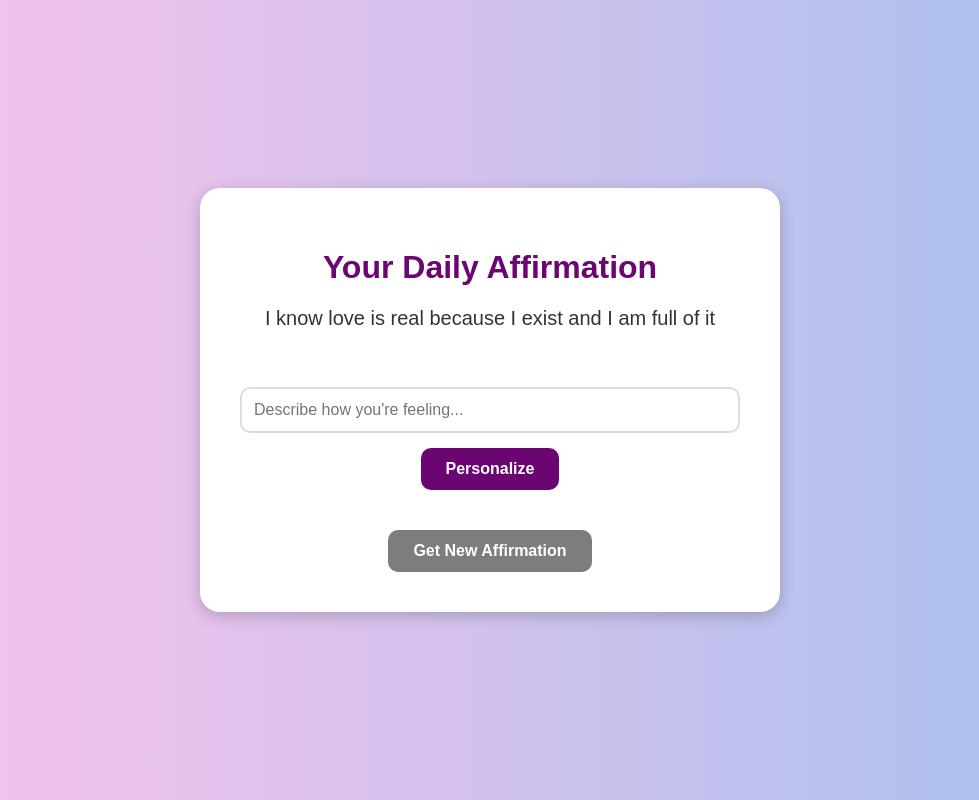
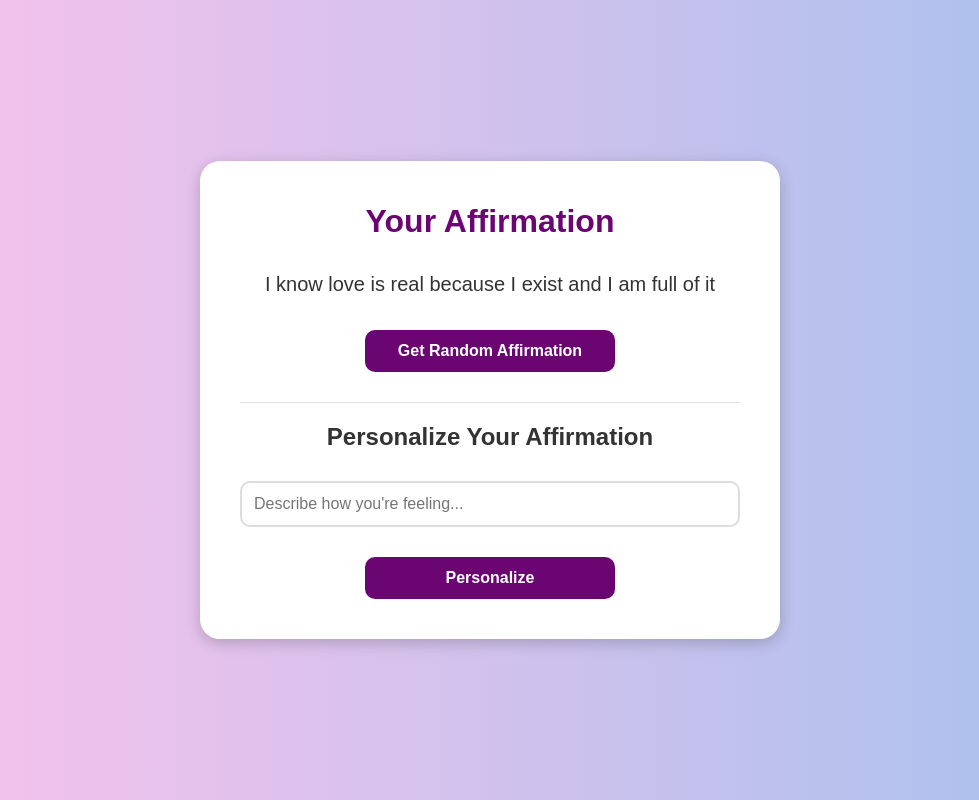
Before and after one commit to mayadiana/DailyAffirmationsApp, a Flask app: page / in a window 1280 px wide. Shown: the whole page, without its empty margins (150-1129 px from the left). Run offline with Flask 3, Linux system fonts and the light colour scheme.

Commit message:
Updated version

```diff
--- a/static/style.css
+++ b/static/style.css
@@ -14,7 +14,7 @@ body
 .container
 {
     background: white;
-    padding: 40px;
+    padding: 20px 40px 40px 40px;
     border-radius: 20px;
     text-align: center;
     box-shadow: 0px 4px 15px rgba(0,0,0,0.2);
@@ -25,6 +25,14 @@ body
 h1
 {
     color: #6a0572;
+    margin-bottom: 15px;
+}
+
+h2
+{
+    color: #333;
+    font-weight: 600;
+    margin-bottom: 30px;
 }
 
 .affirmation
@@ -33,14 +41,24 @@ h1
     margin: 20px 0;
     color: #333;
     min-height: 50px;
+    display: flex;
+    align-items: center;
+    justify-content: center;
+}
+
+.divider
+{
+    border: none;
+    height: 1px;
+    background-color: #e0e0e0;
+    margin: 30px 0 20px 0;
 }
 
 .feeling-form
 {
-    margin: 30px 0;
     display: flex;
     flex-direction: column;
-    gap: 15px;
+    gap: 30px;
     align-items: center;
 }
 
@@ -64,8 +82,6 @@ h1
 .button
 {
     display: inline-block;
-    background: #6a0572;
-    color: white;
     padding: 12px 25px;
     border-radius: 10px;
     text-decoration: none;
@@ -73,21 +89,15 @@ h1
     border: none;
     cursor: pointer;
     font-size: 16px;
-    transition: background-color 0.3s;
+    transition: background-color 0.3s, transform 0.2s;
+    min-width: 250px;
+    box-sizing: border-box;
+    background: #6a0572;
+    color: white;
 }
 
 .button:hover
 {
+    transform: translateY(-2px);
     background: #52045a;
 }
-
-.random-button
-{
-    background-color: #7d7d7d;
-    margin-top: 10px;
-}
-
-.random-button:hover
-{
-    background-color: #636363;
-}
--- a/templates/index.html
+++ b/templates/index.html
@@ -8,13 +8,21 @@
 </head>
 <body>
     <div class="container">
-        <h1>Your Daily Affirmation</h1>
-        <p class="affirmation">{{ affirmation }}</p>
-        <form action="/" method="post" class="feeling-form">
-            <input type="text" name="feeling" placeholder="Describe how you're feeling..." required>
-            <button type="submit" class="button">Personalize</button>
-        </form>
-        <a href="/" class="button random-button">Get New Affirmation</a>
+        <div class="affirmation-section">
+            <h1>Your Affirmation</h1>
+            <p class="affirmation">{{ affirmation }}</p>
+            <a href="/" class="button">Get Random Affirmation</a>
+        </div>
+
+        <hr class="divider">
+
+        <div class="personalize-section">
+            <h2>Personalize Your Affirmation</h2>
+            <form action="/" method="post" class="feeling-form">
+                <input type="text" name="feeling" placeholder="Describe how you're feeling..." required>
+                <button type="submit" class="button personalize-button">Personalize</button>
+            </form>
+        </div>
     </div>
 </body>
 </html>
```
